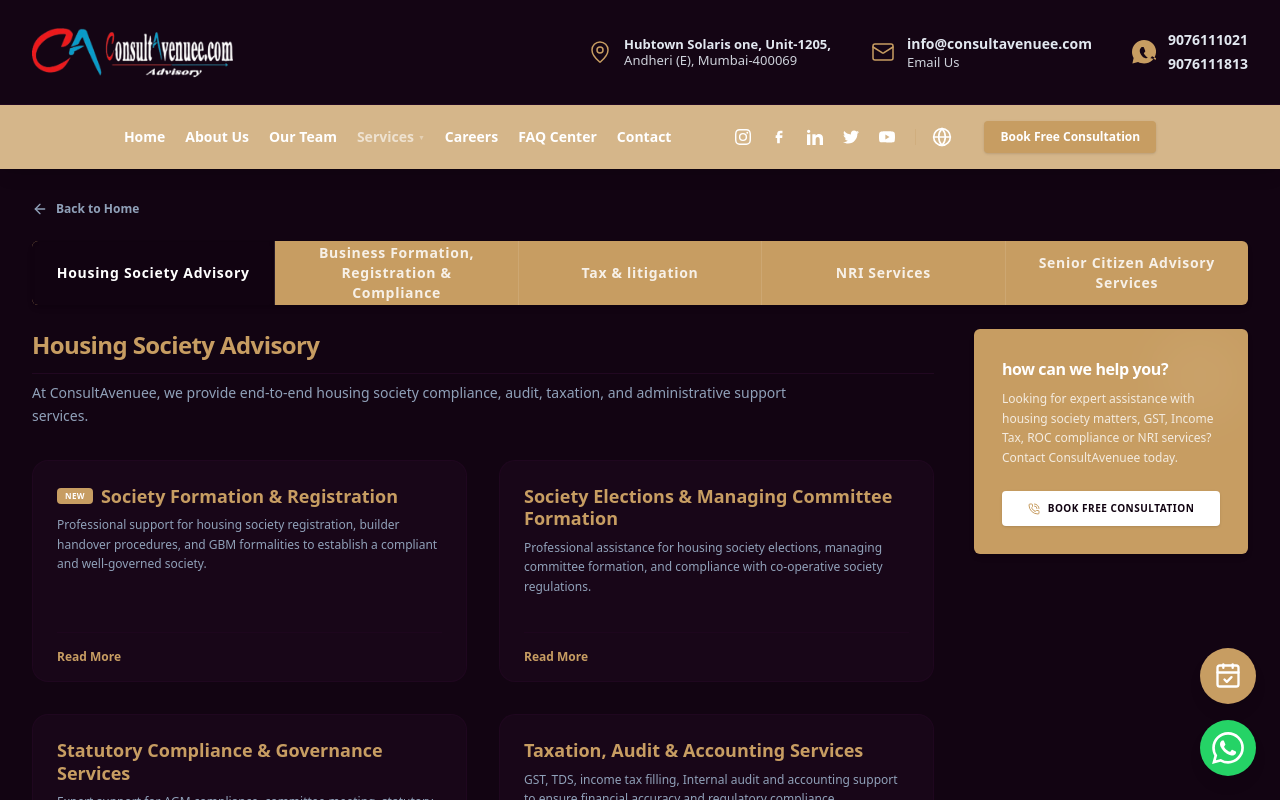
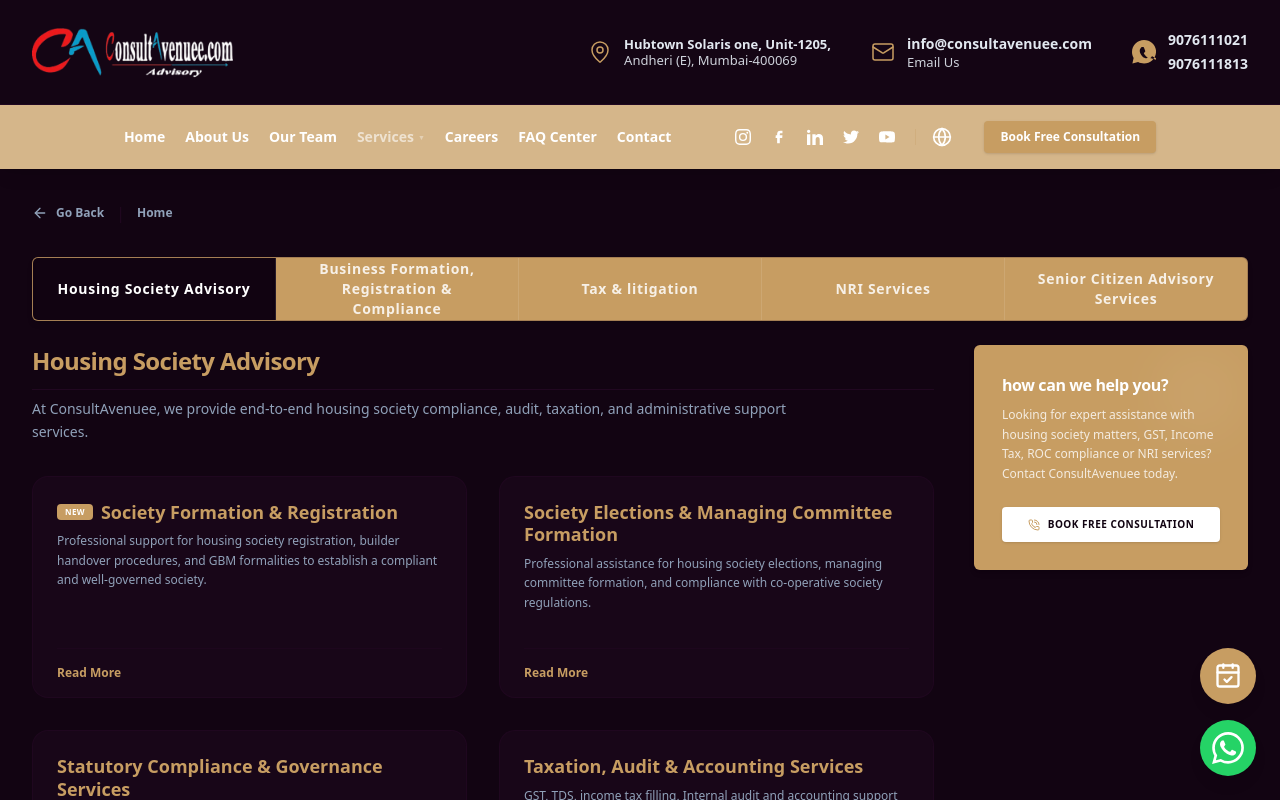
Before and after one commit to Akhil1251/Manoj-CA, a Next.js app: page /services in a window 1280 px wide. Shown: the top 800 px of the page. Built offline with nearby package versions, Linux system fonts and the light colour scheme.

Commit message:
feat: add team page, navbar, layout, and service routing components

```diff
--- a/src/app/globals.css
+++ b/src/app/globals.css
@@ -52,7 +52,7 @@
     background-color: var(--background);
     color: var(--foreground);
     transition: background-color 0.4s ease, color 0.4s ease;
-    overflow-x: hidden;
+    overflow-x: clip;
   }
 }
 
--- a/src/app/layout.tsx
+++ b/src/app/layout.tsx
@@ -26,10 +26,10 @@
   return (
     <html
       lang="en"
-      className={`${geistSans.variable} ${geistMono.variable} h-full antialiased dark`}
+      className={`${geistSans.variable} ${geistMono.variable} antialiased dark`}
       suppressHydrationWarning
     >
-      <body className="min-h-full flex flex-col bg-slate-50 dark:bg-slate-950" suppressHydrationWarning>
+      <body className="min-h-screen flex flex-col bg-slate-50 dark:bg-slate-950" suppressHydrationWarning>
         <ClientLayout>{children}</ClientLayout>
       </body>
     </html>
--- a/src/app/problems/[id]/page.tsx
+++ b/src/app/problems/[id]/page.tsx
@@ -206,7 +206,7 @@
 
   return (
     <div className="py-16 max-w-5xl mx-auto px-4 sm:px-6">
-      <Link href="/" className="text-amber-500 hover:underline flex items-center gap-2 mb-8 text-xs font-bold uppercase tracking-wider">
+      <Link href="/" className="sticky top-[72px] md:top-[80px] z-40 bg-[#fcfcfc]/95 dark:bg-[#120412]/95 backdrop-blur-md border-b border-slate-200/50 dark:border-slate-800/50 shadow-sm py-4 -mx-4 px-4 sm:-mx-6 sm:px-6 text-amber-500 hover:text-amber-600 transition-colors flex items-center gap-2 mb-8 text-xs font-bold uppercase tracking-wider">
         <ArrowLeft className="h-4 w-4" /> Back to Home Scenarios
       </Link>
 
--- a/src/app/services/[slug]/page.tsx
+++ b/src/app/services/[slug]/page.tsx
@@ -1138,7 +1138,7 @@
       <div className="max-w-7xl mx-auto px-4 sm:px-6 lg:px-8">
 
         {/* Navigation Back Bar */}
-        <div className="mb-8 flex items-center gap-3">
+        <div className="mb-8 flex items-center gap-3 sticky top-[72px] md:top-[80px] z-40 py-4 -mx-4 px-4 sm:-mx-6 sm:px-6 lg:-mx-8 lg:px-8 bg-[#fcfcfc]/95 dark:bg-[#120412]/95 backdrop-blur-md border-b border-slate-200/50 dark:border-slate-800/50 shadow-sm">
           <button
             onClick={() => router.back()}
             className="inline-flex items-center gap-2 text-xs font-bold text-slate-500 hover:text-[#c79d62] dark:text-slate-400 transition-colors group cursor-pointer focus:outline-none"
--- a/src/app/services/page.tsx
+++ b/src/app/services/page.tsx
@@ -2,6 +2,7 @@
 
 import React, { useState } from "react";
 import Link from "next/link";
+import { useRouter } from "next/navigation";
 import { servicesData } from "@/data/servicesData";
 import { motion, AnimatePresence } from "framer-motion";
 import {
@@ -16,6 +17,7 @@
 import BookConsultationModal from "@/components/BookConsultationModal";
 
 export default function ServicesPage() {
+  const router = useRouter();
   const [activeTab, setActiveTab] = useState(() => {
     if (typeof window !== "undefined") {
       const hash = window.location.hash.replace('#', '');
@@ -65,19 +67,26 @@
     <div className="bg-[#fcfcfc] dark:bg-[#120412] min-h-screen text-slate-800 dark:text-slate-200 transition-colors duration-300 pt-8 pb-16">
       <div className="max-w-7xl mx-auto px-4 sm:px-6 lg:px-8">
 
-        {/* Back to Home Button */}
-        <div className="mb-6 flex justify-start">
+        {/* Navigation Back Bar */}
+        <div className="mb-8 flex items-center gap-3">
+          <button
+            onClick={() => window.history.length > 1 ? router.back() : router.push('/')}
+            className="inline-flex items-center gap-2 text-xs font-bold text-slate-500 hover:text-[#c79d62] dark:text-slate-400 transition-colors group cursor-pointer focus:outline-none"
+          >
+            <ArrowLeft className="w-4 h-4 group-hover:-translate-x-1 transition-transform" />
+            <span>Go Back</span>
+          </button>
+          <span className="text-slate-300 dark:text-slate-800">|</span>
           <Link
             href="/"
-            className="inline-flex items-center gap-2 text-xs font-bold text-slate-500 hover:text-[#c79d62] dark:text-slate-400 transition-colors group"
+            className="text-xs font-bold text-slate-500 hover:text-[#c79d62] dark:text-slate-400 transition-colors"
           >
-            <ArrowLeft className="w-4 h-4 group-hover:-translate-x-1 transition-transform" />
-            <span>Back to Home</span>
+            Home
           </Link>
         </div>
 
         {/* Responsive Navigation Tab Bar */}
-        <div className="w-full bg-[#c79d62] rounded-md overflow-hidden flex flex-col md:flex-row h-auto md:h-16 mb-6 shadow-md">
+        <div className="w-full bg-[#c79d62] rounded-md overflow-hidden flex flex-col md:flex-row h-auto md:h-16 mb-6 shadow-md sticky top-[72px] md:top-[80px] z-30 border border-slate-200/20 dark:border-slate-800/20">
           {servicesData.map((tab) => {
             const isActive = activeTab === tab.id;
             return (
--- a/src/app/team/page.tsx
+++ b/src/app/team/page.tsx
@@ -69,8 +69,9 @@
           <div className="absolute bottom-0 left-0 w-64 h-64 bg-blue-500 rounded-full mix-blend-screen filter blur-[100px] opacity-10"></div>
 
           <div className="relative z-10 flex flex-col items-center text-center">
-            <h2 className="text-3xl md:text-4xl lg:text-5xl font-extrabold text-transparent bg-clip-text bg-gradient-to-r from-[#c29b62] via-[#e8c88f] to-[#c29b62] mb-8 tracking-tight">
+            <h2 className="text-3xl md:text-4xl lg:text-5xl font-extrabold text-transparent bg-clip-text bg-gradient-to-r from-[#c29b62] via-[#e8c88f] to-[#c29b62] mb-8 tracking-tight pb-2">
               Founder's Message
+
             </h2>
 
             <div className="max-w-4xl space-y-6 text-gray-200 text-base md:text-[17px] leading-relaxed font-light">
--- a/src/components/Navbar.tsx
+++ b/src/components/Navbar.tsx
@@ -476,7 +476,7 @@
                   animate={{ opacity: 1, y: 0 }}
                   exit={{ opacity: 0, y: 15 }}
                   transition={{ duration: 0.3 }}
-                  className="absolute left-6 right-6 top-full bg-white dark:bg-[#120412] border border-slate-200/60 dark:border-slate-800/60 shadow-2xl rounded-b-md z-[1000] overflow-hidden text-left"
+                  className="absolute left-6 right-6 top-full bg-white dark:bg-[#120412] border border-t-0 border-[#c79d62] shadow-[0_10px_40px_-10px_rgba(199,157,98,0.2)] rounded-b-md z-[1000] overflow-hidden text-left"
                   onMouseEnter={() => setActiveDropdown(activeDropdown)}
                 >
                   {activeDropdown === "services" ? (
@@ -640,26 +640,7 @@
                     </div>
                   )}
 
-                  {/* Unified Theme Banner */}
-                  <div className="bg-[#c79d62] text-white py-3.5 px-8 flex flex-col sm:flex-row items-center justify-between gap-4">
-                    <div className="flex items-center gap-3.5">
-                      <div className="w-9 h-9 bg-slate-900/20 rounded-md flex items-center justify-center border border-white/10 shrink-0">
-                        <Calculator className="w-5 h-5 text-white" />
-                      </div>
-                      <div className="text-left leading-tight">
-                        <span className="text-[12px] font-bold tracking-tight block">
-                          {config.banner.text}
-                        </span>
-                      </div>
-                    </div>
-                    <Link
-                      href={config.banner.btnHref}
-                      onClick={() => setActiveDropdown(null)}
-                      className="px-5 py-2 bg-[#210821] hover:bg-[#110311] text-white text-[10px] font-bold uppercase tracking-wider rounded-full shadow-sm transition-all"
-                    >
-                      {config.banner.btnText}
-                    </Link>
-                  </div>
+
                 </motion.div>
               );
             })()}
```
